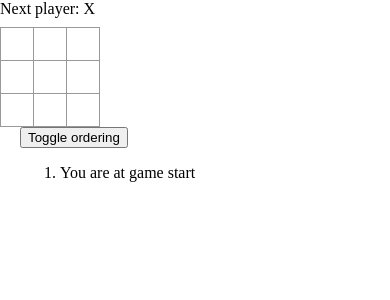
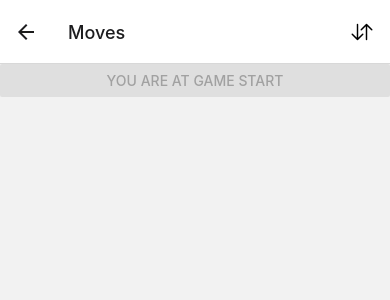
Before and after one commit to cemti/usm-tictactoe, a React Native app: screen /Moves in a window 390 px wide. Shown: the top 300 px of the page. Built offline with nearby package versions, Linux system fonts and the light colour scheme.

Commit message:
Adapted the app to React Native.

```diff
--- a/App.js
+++ b/App.js
@@ -1,13 +1,33 @@
-import GameInfo from './components/GameInfo';
-import GameBoard from './components/GameBoard';
+import { StatusBar } from "react-native";
+import { Ionicons } from "@expo/vector-icons";
+import { createNativeStackNavigator } from "@react-navigation/native-stack";
+import { NavigationContainer } from "@react-navigation/native";
+import GameInfo from './screens/GameInfo';
+import GameBoard from './screens/GameBoard';
 import GameContextProvider from './components/GameContextProvider';
-import './styles.css';
+import './css/styles.css';
+
+const Stack = createNativeStackNavigator();
 
 export default function App() {
     return (
-        <GameContextProvider>
-            <GameBoard />
-            <GameInfo />
-        </GameContextProvider>
+        <>
+            <StatusBar style='light' />
+            <GameContextProvider>
+                <NavigationContainer>
+                    <Stack.Navigator
+                    >
+                        <Stack.Screen
+                            name='Tic-Tac-Toe'
+                            component={GameBoard}
+                        />
+                        <Stack.Screen
+                            name='Moves'
+                            component={GameInfo}
+                        />
+                    </Stack.Navigator>
+                </NavigationContainer>
+            </GameContextProvider>
+        </>
     );
 }
--- a/components/Board.js
+++ b/components/Board.js
@@ -1,4 +1,5 @@
 import Square from './Square';
+import { View } from 'react-native';
 import { calculateWinner } from './GameLogic';
 
 export default function Board({ xIsNext, squares, onPlay, winnerInfo }) {
@@ -11,19 +12,10 @@ export default function Board({ xIsNext, squares, onPlay, winnerInfo }) {
     }
 
     return (
-        <div>
+       <div className='game-board'>
             {
-                [...Array(3).keys().map(row => (
-                    <div key={row} className='board-row'>
-                        {
-                            [...Array(3).keys().map(col => {
-                                const n = row * 3 + col;
-                                return (
-                                    <Square key={n} value={squares[n]} onSquareClick={() => handleClick(n)} isWinner={winnerInfo?.line?.includes(n)} />
-                                )
-                            })]
-                        }
-                    </div>
+                [...Array(9).keys().map(n => (
+                    <Square key={n} value={squares[n]} onSquareClick={() => handleClick(n)} isWinner={winnerInfo?.line?.includes(n)} />
                 ))]
             }
         </div>
--- a/components/GameBoard.js
+++ /dev/null
@@ -1,30 +0,0 @@
-import { useContext } from 'react';
-import Board from './Board';
-import { calculateWinner } from './GameLogic';
-import { GameContext } from './GameContextProvider';
-
-export default function GameBoard() {
-    const { historyState, moveState, xIsNext, currentSquares } = useContext(GameContext);
-
-    const [history, setHistory] = historyState;
-    const [currentMove, setCurrentMove] = moveState;
-
-    const winnerInfo = calculateWinner(currentSquares);
-
-    const winnerText = winnerInfo ?
-        winnerInfo.isDraw ? 'Draw' : 'Winner: ' + winnerInfo.winner
-        : 'Next player: ' + (xIsNext ? 'X' : 'O');
-
-    function handlePlay(nextSquares, index) {
-        const nextHistory = [...history.slice(0, currentMove + 1), [nextSquares, index]];
-        setHistory(nextHistory);
-        setCurrentMove(nextHistory.length - 1);
-    }
-
-    return (
-        <div className='game-board'>
-            <div className='status'>{winnerText}</div>
-            <Board xIsNext={xIsNext} squares={currentSquares} onPlay={handlePlay} winnerInfo={winnerInfo} />
-        </div>
-    );
-}
--- a/components/GameInfo.js
+++ /dev/null
@@ -1,48 +0,0 @@
-import { useContext } from 'react';
-import { GameContext } from './GameContextProvider';
-
-export default function GameInfo() {
-    const { historyState, moveState, toggleState } = useContext(GameContext);
-
-    const [history, setHistory] = historyState;
-    const [currentMove, setCurrentMove] = moveState;
-    const [currentToggle, setToggle] = toggleState;
-
-    function toggleOrdering() {
-        setToggle(!currentToggle);
-    }
-
-    const moves = history.map((squares, move) => {
-        let description;
-
-        if (move > 0) {
-            let i = Math.trunc(squares[1] / 3), j = squares[1] % 3;
-            description = `move #${move} @ (${i + 1}, ${j + 1})`;
-        } else {
-            description = 'game start';
-        }
-
-        return (
-            <li key={move}>
-                {
-                    move != currentMove ? (
-                        <button onClick={() => setCurrentMove(move)}>Go to {description}</button>
-                    ) : (
-                        <>You are at {description}</>
-                    )
-                }
-            </li>
-        );
-    });
-
-    if (currentToggle) {
-        moves.reverse();
-    }
-
-    return (
-        <div className='game-info'>
-            <button onClick={toggleOrdering}>Toggle ordering</button>
-            <ol>{moves}</ol>
-        </div>
-    );
-}
--- /dev/null
+++ b/components/IconButton.js
@@ -0,0 +1,27 @@
+import { Pressable, StyleSheet } from "react-native";
+import { Ionicons } from "@expo/vector-icons";
+
+function IconButton({ icon, color, onPress }) {
+    return (
+        <Pressable
+            onPress={onPress}
+            style={[
+                styles.button,
+                ({ pressed }) => pressed && styles.pressed
+            ]}
+        >
+            <Ionicons name={icon} size={24} color={color} />
+        </Pressable>
+    );
+}
+
+const styles = StyleSheet.create({
+    button: {
+        padding: '16px'
+    },
+    pressed: {
+        opacity: 0.7,
+    },
+});
+
+export default IconButton;
--- a/styles.css
+++ b/css/styles.css
@@ -2,34 +2,19 @@
   background: #fff;
   border: 1px solid #999;
   float: left;
-  font-size: 24px;
+  font-size: min(25vh, 25vw);
   font-weight: bold;
   line-height: 34px;
-  height: 34px;
   margin-right: -1px;
   margin-top: -1px;
   padding: 0;
   text-align: center;
-  width: 34px;
 }
 
-.board-row:after {
-  clear: both;
-  content: '';
-  display: table;
-}
-
-.status {
-  margin-bottom: 10px;
-}
-
-.game {
-  display: flex;
-  flex-direction: row;
-}
-
-.game-info {
-  margin-left: 20px;
+.game-board {
+  display: grid;
+  grid-template: 1fr 1fr 1fr / 1fr 1fr 1fr;
+  height: 100%
 }
 
 button[data-is-winner=true] {
--- /dev/null
+++ b/screens/GameBoard.js
@@ -0,0 +1,48 @@
+import { View, Button, Text } from 'react-native';
+import { useContext, useEffect } from 'react';
+import Board from '../components/Board';
+import { calculateWinner } from '../components/GameLogic';
+import { GameContext } from '../components/GameContextProvider';
+import IconButton from '../components/IconButton';
+
+export default function GameBoard({ navigation }) {
+    const { historyState, moveState, xIsNext, currentSquares } = useContext(GameContext);
+
+    const [history, setHistory] = historyState;
+    const [currentMove, setCurrentMove] = moveState;
+
+    const winnerInfo = calculateWinner(currentSquares);
+
+    const winnerText = winnerInfo ?
+        winnerInfo.isDraw ? 'Draw' : 'Winner: ' + winnerInfo.winner
+        : 'Next player: ' + (xIsNext ? 'X' : 'O');
+
+    function handlePlay(nextSquares, index) {
+        const nextHistory = [...history.slice(0, currentMove + 1), [nextSquares, index]];
+        setHistory(nextHistory);
+        setCurrentMove(nextHistory.length - 1);
+    }
+
+    useEffect(() =>
+        navigation.setOptions({
+            title: `Tic-Tac-Toe: ${winnerText}`,
+            headerRight: () => (
+                <IconButton
+                    icon='list'
+                    onPress={navigateToMoves}
+                />
+            )
+        })
+    , [navigation, handlePlay]);
+
+    function navigateToMoves() {
+        navigation.navigate('Moves');
+    }
+
+    return (
+        <>
+            <Button title='Rematch' onPress={() => setCurrentMove(0)} />
+            <Board xIsNext={xIsNext} squares={currentSquares} onPlay={handlePlay} winnerInfo={winnerInfo} />
+        </>
+    );
+}
--- /dev/null
+++ b/screens/GameInfo.js
@@ -0,0 +1,54 @@
+import { View, Text, Button, FlatList } from 'react-native';
+import { useContext, useEffect } from 'react';
+import { GameContext } from '../components/GameContextProvider';
+import IconButton from '../components/IconButton';
+
+export default function GameInfo({ navigation }) {
+    const { historyState, moveState, toggleState } = useContext(GameContext);
+
+    const [history, setHistory] = historyState;
+    const [currentMove, setCurrentMove] = moveState;
+    const [currentToggle, setToggle] = toggleState;
+
+    function toggleOrdering() {
+        setToggle(!currentToggle);
+    }
+
+    const moves = history.map((squares, move) => {
+        let description;
+
+        if (move > 0) {
+            let i = Math.trunc(squares[1] / 3), j = squares[1] % 3;
+            description = `move #${move} @ (${i + 1}, ${j + 1})`;
+        } else {
+            description = 'game start';
+        }
+
+        return (
+            move != currentMove ? (
+                <Button onPress={() => setCurrentMove(move)} title={`Go to ${description}`} />
+            ) : (
+                <Button disabled title={`You are at ${description}`} />
+            )
+        );
+    });
+
+    if (currentToggle) {
+        moves.reverse();
+    }
+
+    useEffect(() =>
+        navigation.setOptions({
+            headerRight: () => (
+                <IconButton
+                    icon='swap-vertical-outline'
+                    onPress={toggleOrdering}
+                />
+            )
+        })
+    , [navigation, toggleOrdering]);
+
+    return (
+        <FlatList data={moves} renderItem={({ item }) => item} />
+    );
+}
```
Also changed, not shown: package.json (+5 -3 lines), 1 other file (tests, documents, lock files or other folders).
